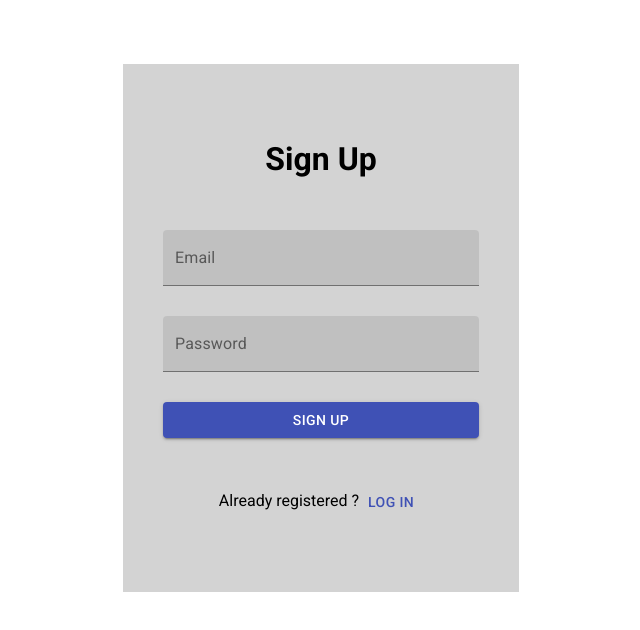
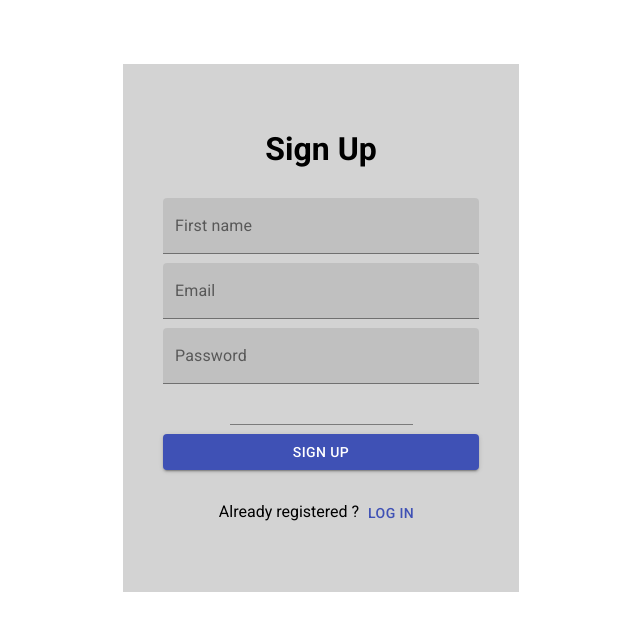
Before and after one commit to habib-chawki/social-app-front, a React (Create React App) app: page / in a window 1280 px wide. Shown: the top 630 px of the page, without its empty margins (319-959 px from the left). Built offline with nearby package versions, Linux system fonts and the light colour scheme.

Commit message:
Add first name input field

```diff
--- a/src/components/custom/SignUp.jsx
+++ b/src/components/custom/SignUp.jsx
@@ -1,6 +1,7 @@
 import React from 'react';
 import { Link } from 'react-router-dom';
 
+import { TextField } from '@material-ui/core';
 import { Button } from '@material-ui/core';
 
 import Input from '../common/Input';
@@ -23,6 +24,14 @@ function SignUp({ credentials, onChange, onValidate, onSubmit }) {
    return (
       <Form>
          <h1>Sign Up</h1>
+         <TextField
+            id="firstName"
+            type="text"
+            name="Firstname"
+            variant="filled"
+            label="First name"
+            fullWidth
+         />
          <Input
             id="email"
             type="text"
@@ -39,6 +48,8 @@ function SignUp({ credentials, onChange, onValidate, onSubmit }) {
             onChange={onChange}
             onValidate={onValidate} // invoked when the TextField is blurred
          />
+
+         <TextField id="lastName" type="text" name="Firstname" />
          <Button
             fullWidth
             type="submit"
```
